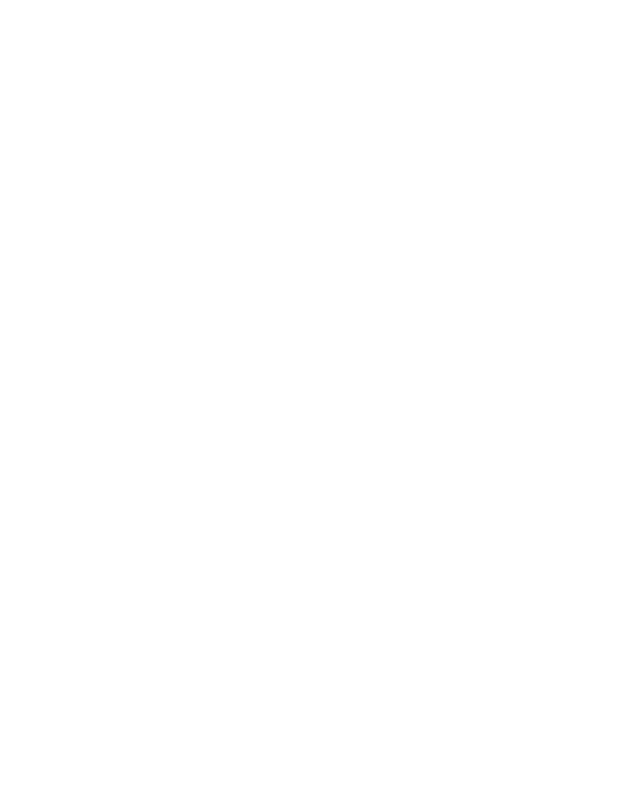
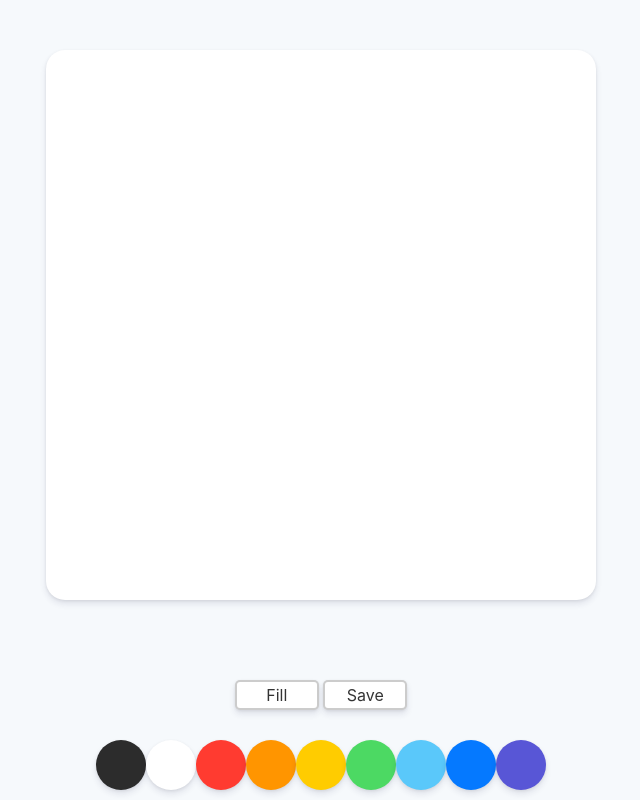
Before and after one commit to taeki-cho/paintjs, a plain HTML site: page index.html in a window 1280 px wide. Shown: the whole page, without its empty margins (319-959 px from the left). Drawn offline with Linux system fonts and the light colour scheme.

Commit message:
업데이트

```diff
--- a/index.html
+++ b/index.html
@@ -8,6 +8,24 @@
     <link rel="stylesheet" href="styles.css">
 </head>
 <body>
+    <canvas id="jsConvas" class="canvas"></canvas>
+    <div class="controls">
+        <div class="controls__btns">
+            <button id="jsMode">Fill</button>
+            <button id="jsSave">Save</button>
+        </div>
+        <div class="controls__colors" id="jscolors">
+            <div class="controls__color" style="background-color:#2c2c2c"></div>
+            <div class="controls__color" style="background-color:white"></div>
+            <div class="controls__color" style="background-color:#ff3b30"></div>
+            <div class="controls__color" style="background-color:#ff9500"></div>
+            <div class="controls__color" style="background-color:#ffcc00"></div>
+            <div class="controls__color" style="background-color:#4cd963"></div>
+            <div class="controls__color" style="background-color:#5ac8fa"></div>
+            <div class="controls__color" style="background-color:#0579ff"></div>
+            <div class="controls__color" style="background-color:#5856d6"></div>
+        </div>
+    </div>
     <script src="app.js"></script>
 </body>
 </html>
--- /dev/null
+++ b/reset.css
@@ -0,0 +1,48 @@
+/* http://meyerweb.com/eric/tools/css/reset/
+   v2.0 | 20110126
+   License: none (public domain)
+*/
+
+html, body, div, span, applet, object, iframe,
+h1, h2, h3, h4, h5, h6, p, blockquote, pre,
+a, abbr, acronym, address, big, cite, code,
+del, dfn, em, img, ins, kbd, q, s, samp,
+small, strike, strong, sub, sup, tt, var,
+b, u, i, center,
+dl, dt, dd, ol, ul, li,
+fieldset, form, label, legend,
+table, caption, tbody, tfoot, thead, tr, th, td,
+article, aside, canvas, details, embed,
+figure, figcaption, footer, header, hgroup,
+menu, nav, output, ruby, section, summary,
+time, mark, audio, video {
+	margin: 0;
+	padding: 0;
+	border: 0;
+	font-size: 100%;
+	font: inherit;
+	vertical-align: baseline;
+}
+/* HTML5 display-role reset for older browsers */
+article, aside, details, figcaption, figure,
+footer, header, hgroup, menu, nav, section {
+	display: block;
+}
+body {
+	line-height: 1;
+}
+ol, ul {
+	list-style: none;
+}
+blockquote, q {
+	quotes: none;
+}
+blockquote:before, blockquote:after,
+q:before, q:after {
+	content: '';
+	content: none;
+}
+table {
+	border-collapse: collapse;
+	border-spacing: 0;
+}
--- a/styles.css
+++ b/styles.css
@@ -0,0 +1,53 @@
+@import "reset.css";
+body {
+    background-color: #f6f9fc;
+    font-family: -apple-system, BlinkMacSystemFont, 'Segoe UI', Roboto, Oxygen, Ubuntu, Cantarell, 'Open Sans', 'Helvetica Neue', sans-serif;
+    display: flex;
+    flex-direction: column;
+    align-items: center;
+    padding-top: 50px;
+}
+
+.canvas{
+    width: 550px;
+    height: 550px;
+    background-color: white;
+    border-radius: 19px;
+    box-shadow: 0 4px 6px rgba(50, 50, 93, 0.11), 0 1px 3px rgba(0, 0, 0, 0.08);
+}
+
+.controls{
+    margin-top: 80px;
+    display: flex;
+    flex-direction: column;
+    align-items: center;
+}
+
+.controls .controls__btns{
+    margin-bottom: 30px;
+}
+
+.controls__btns button{
+    all: unset;
+    cursor: pointer;
+    background-color: white;
+    padding: 5px 0px;
+    width: 80px;
+    text-align: center;
+    border-radius: 5px;
+    box-shadow: 0 4px 6px rgba(50, 50, 93, 0.11), 0 1px 3px rgba(0, 0, 0, 0.08);
+    border: 2px solid rgba(0, 0, 0, 0.2);
+    color: rgba(0, 0, 0, 0.8);
+}
+
+.controls .controls__colors{
+    display: flex;
+}
+
+.controls__colors .controls__color{
+    width: 50px;
+    height: 50px;
+    border-radius: 25px;
+    cursor: pointer;
+    box-shadow: 0 4px 6px rgba(50, 50, 93, 0.11), 0 1px 3px rgba(0, 0, 0, 0.08);
+}
```
